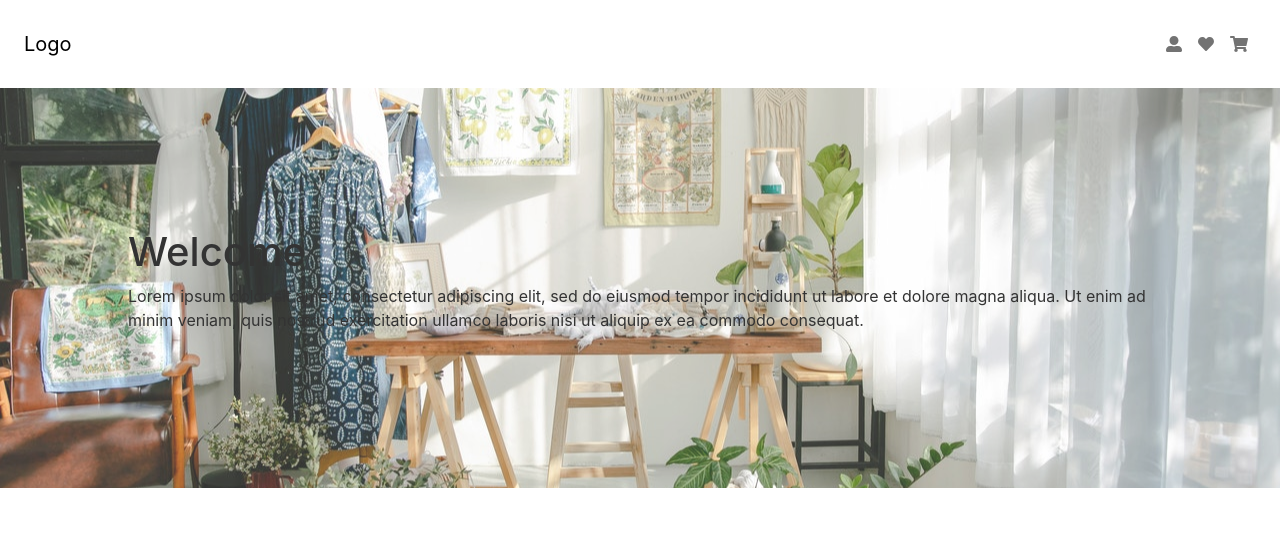
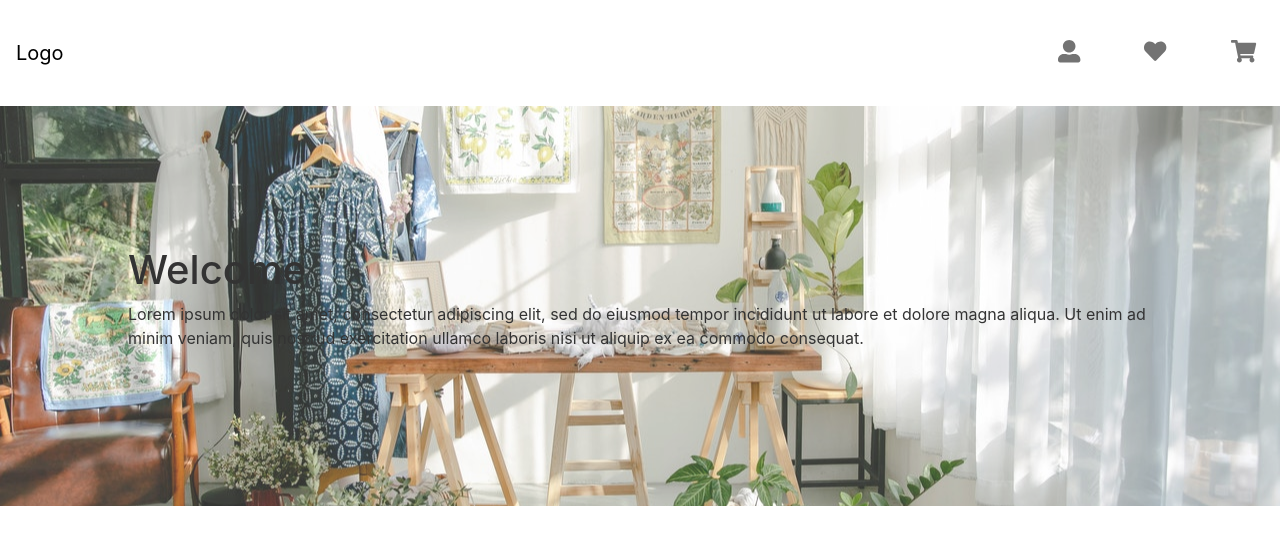
Before and after one commit to abuiko/react-bootstrap, a React (Create React App) app: page / in a window 1280 px wide. Shown: the top 544 px of the page. Built offline with nearby package versions, Linux system fonts and the light colour scheme.

Commit message:
fix margin/padding for icons

```diff
--- a/src/components/NavigationBar.js
+++ b/src/components/NavigationBar.js
@@ -10,9 +10,12 @@ const Styles = styled.div`
 
     .navbar {
         background-color: #fff;
+        padding: 2rem 1rem;
+
     }
     .ml-auto {
         margin-left: auto;
+
     }
     .navbar-brand, .navbar-nav, .nav-link {
         color: #000;
@@ -22,20 +25,25 @@ const Styles = styled.div`
         }
     }
 
+    .fa-icon {
+        font-size: 1.4rem;
+        margin-left: 3rem;
+    }
+
 `;
 
 
 export const NavigationBar = () => {
     return (
         <Styles>
-            <Navbar expand="lg" className="navbar p-4">
+            <Navbar expand="lg" className="navbar">
                 <Navbar.Brand href="/">Logo</Navbar.Brand>
                 <Navbar.Toggle aria-controls="basic-navbar-nav" />
                 <Navbar.Collapse id="basic-navbar-nav">
                     <Nav className="ml-auto">
-                        <Nav.Item><Nav.Link className="nav-link" href="/user"> <FontAwesomeIcon icon={faUserAlt} /></Nav.Link></Nav.Item>
-                        <Nav.Item><Nav.Link className="nav-link" href="/favorites"><FontAwesomeIcon icon={faHeart} /></Nav.Link></Nav.Item>
-                        <Nav.Item><Nav.Link className="nav-link" href="/basket"><FontAwesomeIcon icon={faShoppingCart} /></Nav.Link></Nav.Item>
+                        <Nav.Item><Nav.Link className="nav-link" href="/user"> <FontAwesomeIcon className="fa-icon" icon={faUserAlt} /></Nav.Link></Nav.Item>
+                        <Nav.Item><Nav.Link className="nav-link" href="/favorites"><FontAwesomeIcon className="fa-icon" icon={faHeart} /></Nav.Link></Nav.Item>
+                        <Nav.Item><Nav.Link className="nav-link" href="/basket"><FontAwesomeIcon className="fa-icon" icon={faShoppingCart} /></Nav.Link></Nav.Item>
                     </Nav>
                 </Navbar.Collapse>
             </Navbar>
```
